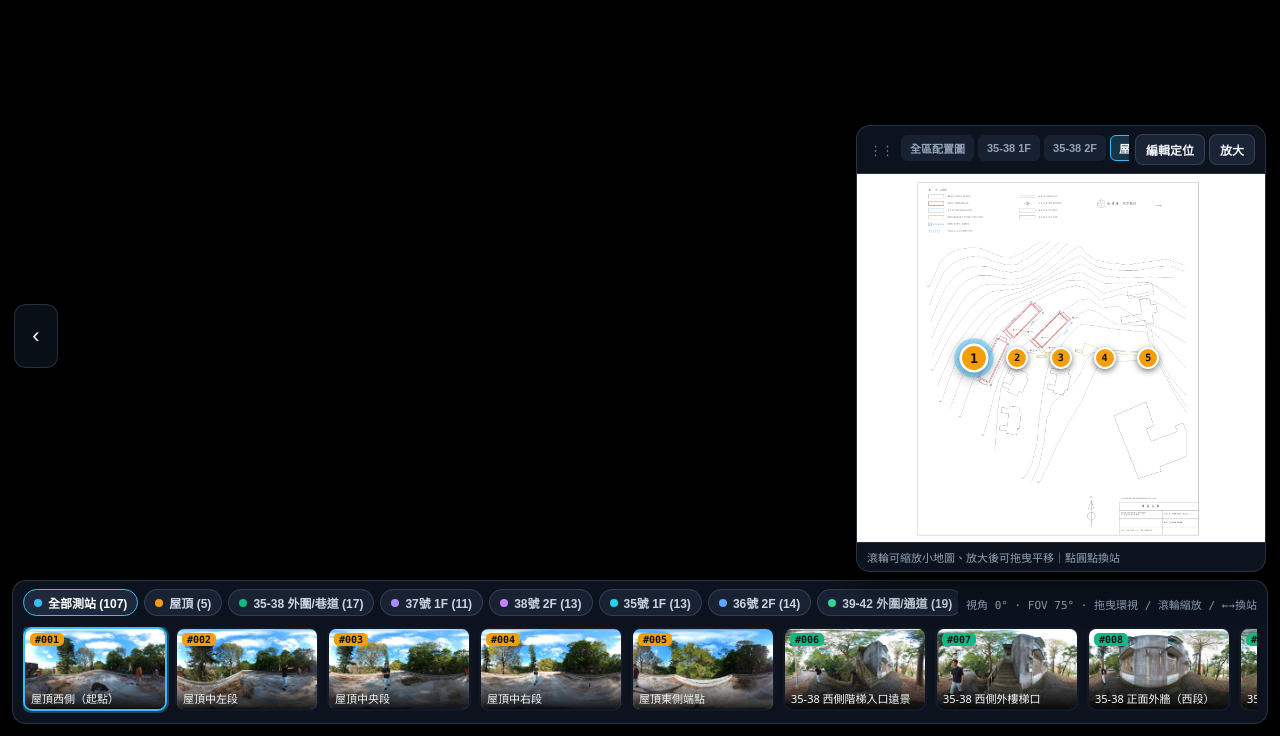
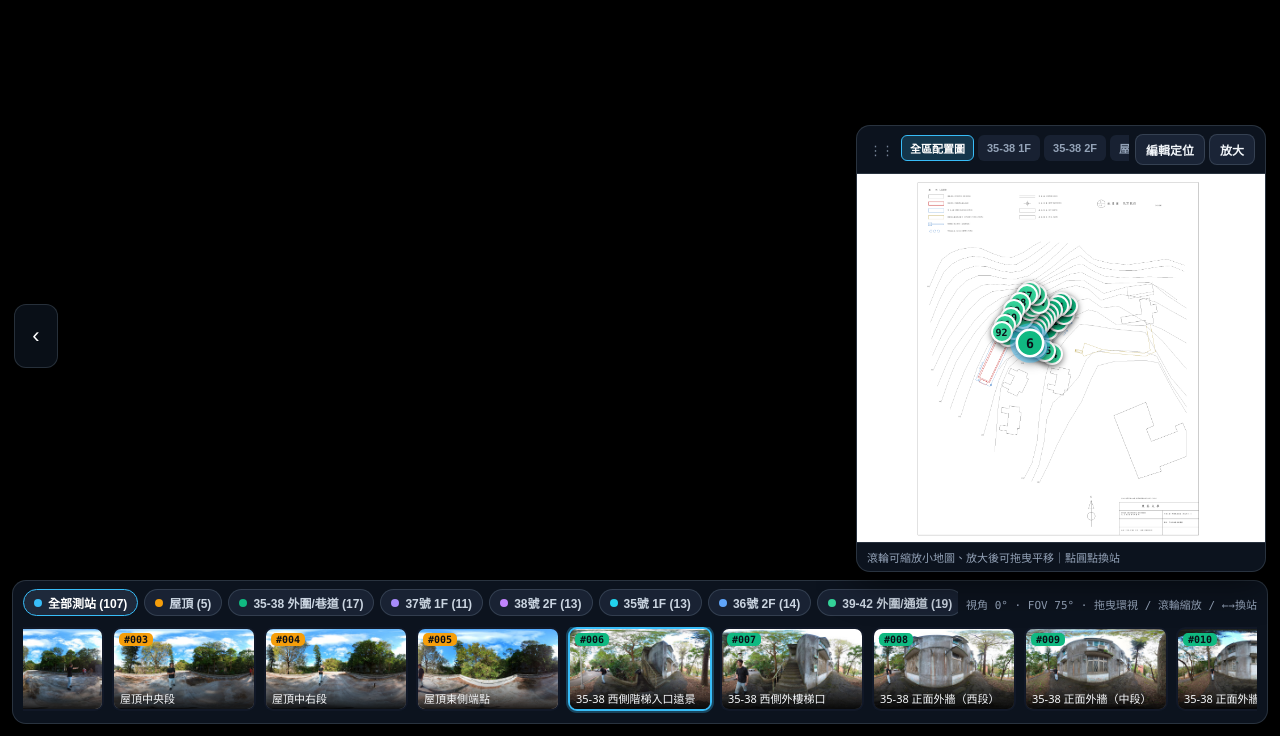
Before and after one commit to new210360-create/soochow-dorm-360-tour, a plain HTML site: page index.html in a window 1280 px wide. Shown: the part 64-800 px from the top of the page. Drawn offline with Linux system fonts and the light colour scheme; animation ran at ten frames a second.

Commit message:
Set default landing station to #006

```diff
--- a/index.html
+++ b/index.html
@@ -950,11 +950,12 @@
     }
     document.getElementById("btn-fullscreen").onclick = toggleFullscreen;
 
-    // Boot
+    // Boot (default landing station: #006 35-38 西側階梯入口遠景)
     buildZoneChips();
     buildThumbStrip();
     buildMapTabs();
-    loadStation(0);
+    const defaultIdx = STATIONS.findIndex(s => s.id === 6);
+    loadStation(defaultIdx >= 0 ? defaultIdx : 0);
   </script>
 </body>
 </html>
```
